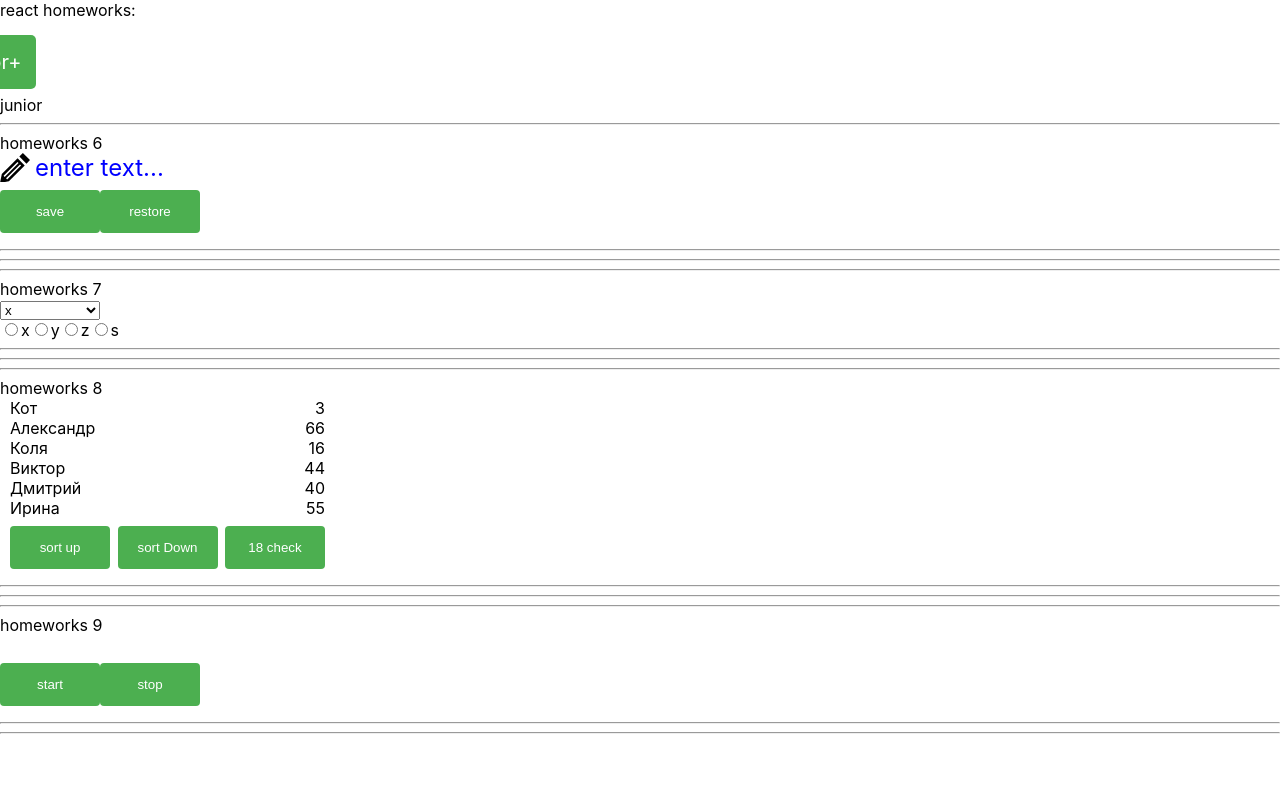
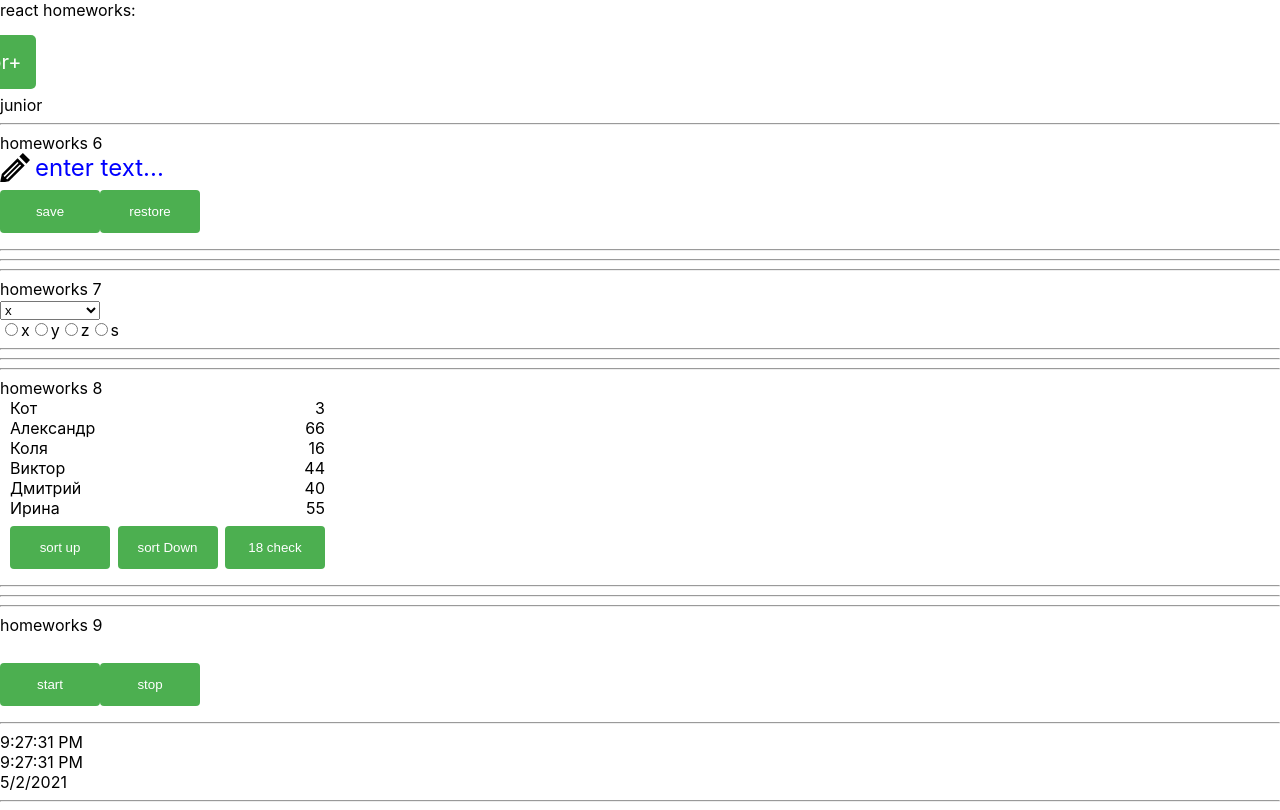
Before and after one commit to KhazanAlexey/hw1, a React (Create React App) app: page /#/junior in a window 1280 px wide. Built offline with nearby package versions, Linux system fonts and the light colour scheme.

Commit message:
hw9 use effect

```diff
--- a/src/p2-homeworks/h9/AlternativeClock.tsx
+++ b/src/p2-homeworks/h9/AlternativeClock.tsx
@@ -1,11 +1,18 @@
-import React from 'react'
+import React, {useEffect, useState} from 'react'
 
 function AlternativeClock() {
+    const [time, settime] = useState<any>()
+const datetoloc=new Date().toLocaleDateString()
+    const tomeloc=new Date().toLocaleTimeString()
+    useEffect(()=>{
+        setInterval(()=>{settime(new Date().toLocaleTimeString())},1000)
 
-
+    },[tomeloc])
     return (
         <div>
-
+            <div>{time}</div>
+            <div>{tomeloc}</div>
+            {datetoloc}
         </div>
     )
 }
--- a/src/p2-homeworks/h9/HW9.tsx
+++ b/src/p2-homeworks/h9/HW9.tsx
@@ -1,4 +1,5 @@
 import React from 'react'
+import AlternativeClock from './AlternativeClock'
 import Clock from './Clock'
 
 function HW9() {
@@ -12,7 +13,7 @@ function HW9() {
 
             <hr/>
             {/*для личного творчества, могу проверить*/}
-            {/*<AlternativeClock/>*/}
+            <AlternativeClock/>
             <hr/>
         </div>
     )
```
